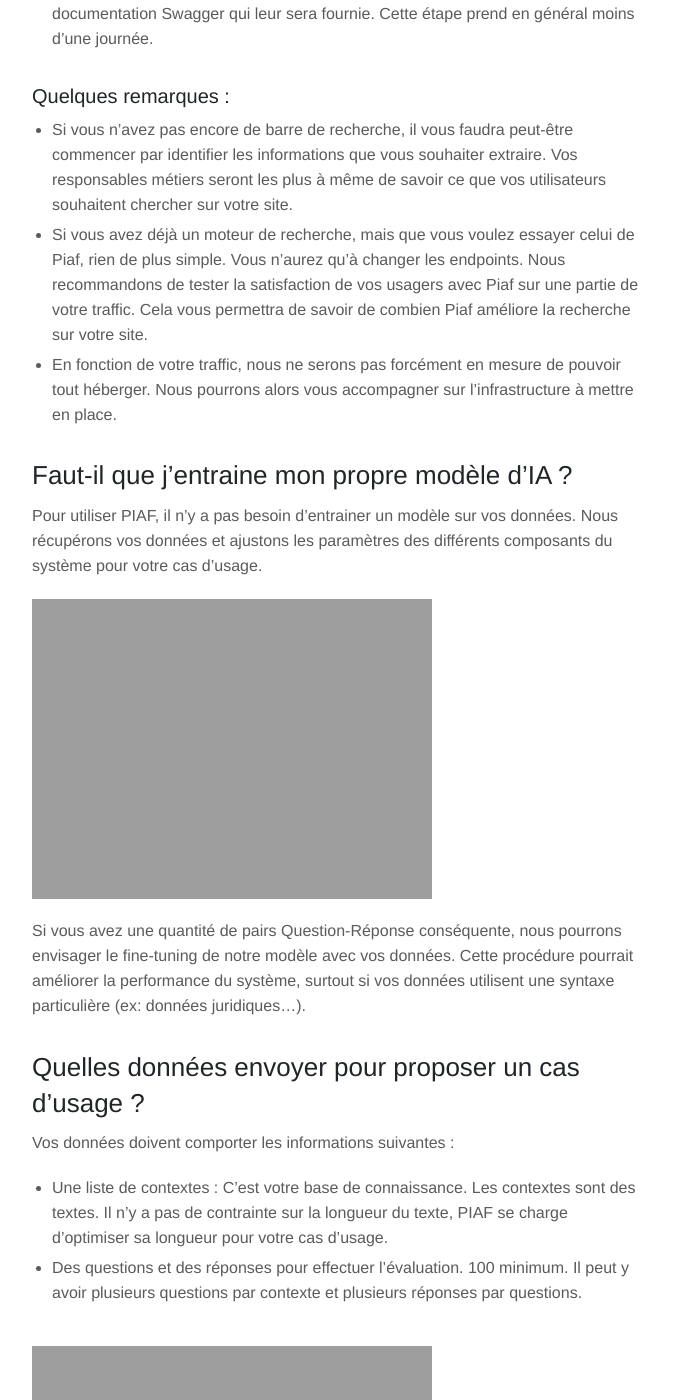
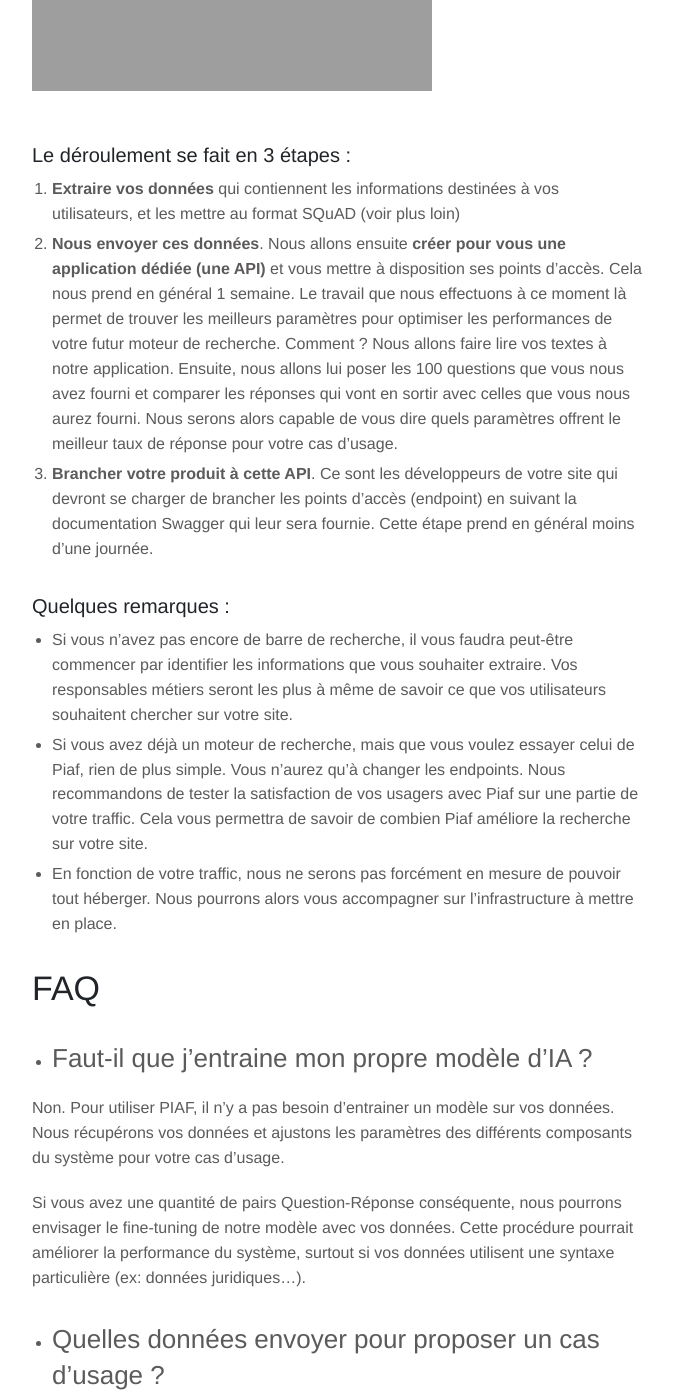
Before and after one commit to etalab-ia/piaf_agent, a Jekyll site: the page built from installation.md, in a window 1280 px wide and 1400 px high, scrolled down 663 px. Shown: the whole window, without its empty margins (143-816 px from the left). Built offline with Jekyll 4.4.1, drawn with Linux system fonts in a browser that asks for light colours; some of the changed text lies outside the part shown.

Commit message:
Update of search application

````diff
--- a/contact.md
+++ b/contact.md
@@ -4,4 +4,32 @@
 bodyClass: page-contact
 ---
 
-Notre équipe sera enchantée de répondre à vos questions !
+Ecrivez-nous, nous serons enchantés de répondre à vos questions !
+
+<br/>
+# L'équipe
+L'équipe de Piaf fait partie d'Etalab. Si vous souhaitez en apprendre plus sur Etalab, vous pouvez vous renseigner sur notre [blog](https://www.etalab.gouv.fr/equipe).
+
+Les principaux artisans du projet Piaf sont listés ici :
+
+<div class="container pt-1 pb-6">
+    <div class="row pt-0 pb-6">
+        {% assign teams = site.team | where: "promoted", empty | sort: "weight" %}
+        {% for team in teams %}
+        <div class="col-12 col-md-4 mb-3">
+            <div class="team team-summary">
+                {% if team.image %}
+                <div class="team-image">
+                    <img alt="{{ team.title }}" class="img-fluid m-0" src="{{ team.image | relative_url }}" />
+                </div>
+                {% endif %}
+                <div class="team-meta">
+                    <h2 class="team-name"><a href="{{ team.linkedinurl | relative_url }}">{{ team.title }}</a></h2>
+                    <p class="team-description">{{ team.jobtitle }}</p>
+                    <a class="team-content" href="mailto:{{team.email}}">email</a>
+                </div>
+            </div>
+        </div>
+        {% endfor %}
+    </div>
+</div>
--- /dev/null
+++ b/demo.md
@@ -0,0 +1,37 @@
+---
+title: Demo
+layout: page
+permalink: /demo/
+intro_image_absolute: true
+intro_image_hide_on_mobile: false
+---
+
+Vous vous demandez certainement à quoi peut ressembler Piaf en pratique ? Nous vous proposons trois cas d'usage.
+
+Le travail effectué pour chacun de ces cas d'usage est le suivant : nous avons récupéré toute la donnée textuelle, nous l'avons mise en forme puis injectée dans notre moteur de recherche Piaf. Nous avons ensuite créé une API pour chacun, et créé l'application frontend qui se branche sur l'API afin que vous puissiez intéragir avec l'API.
+
+Note: nous hébergeons ces démonstrateurs sur nos serveurs, ils ne sont en aucun cas définis pour une mise en production en l'état. Nous contacter pour plus d'informaiton.
+
+- ## Service-public
+
+Voici le lien : [Piaf x Service-public.fr](http://search.piaf.etalab.studio/dila)
+
+- ## La Commission Nationale de l'Informatique et des Libertés
+
+Voici le lien : [Piaf x CNIL](http://search.piaf.etalab.studio/cnil)
+
+- ## le Code des relation entre le public et les adminstrations
+
+Voici le lien : [Piaf x CRPA](http://search.piaf.etalab.studio/crpa)
+
+
+<br/>
+#### Documentation technique
+Pour plus d'information quand à la documentation technique, vous pouvez lire [ceci](https://etalab-ia.github.io/knowledge-base/piaf/index.html).
+
+#### Performances
+Pour toutes questions relatives aux performances de notre moteur de recherche, vous pouvez lire [ceci](https://etalab-ia.github.io/knowledge-base/piaf/howtos/performances.html).
+
+Nous avons comparé les performances de Piaf à celles de Google et du moteur de recherche interne de service-public.fr quand aux questions en langage naturel. Nous avons pour cela posé des questions et regardé si la bonne page de service-public faisait parti des trois premiers liens. Le résultat est sans appel :
+- Le moteur de recherche de Service-public est incapable aujourd’hui de traiter les questions en langague naturel (10% de bons résultats)
+- Piaf (93%) est légèrement plus performant que Google (91%)
--- a/installation.md
+++ b/installation.md
@@ -6,15 +6,17 @@
 intro_image_hide_on_mobile: false
 ---
 
-# Intégrer Piaf dans mon site
+# Etapes pour intégrer Piaf dans mon site
 
 Tout d'abord, si vous etes interessés, nous pouvons vous accompagner pour intégrer Piaf sur votre plateforme (barre de recherche, chatbot...).
 Cependant, si vous êtes à l'aise, vous pouvez l'installer sans notre accompagnement puisque tous nos codes sont open-sources et faciles à comprendre.
 
+![schema](https://etalab-ia.github.io/knowledge-base/_images/work_with_piaf_onboarding.png)
 
 ### Le déroulement se fait en 3 étapes :
 1. **Extraire vos données** qui contiennent les informations destinées à vos utilisateurs, et les mettre au format SQuAD (voir plus loin)
-1. **Nous envoyer ces données**. Nous allons ensuite **créer pour vous une application dédiée (une API)** et vous mettre à disposition ses points d'accès. Cela nous prend en général 1 semaine.
+1. **Nous envoyer ces données**. Nous allons ensuite **créer pour vous une application dédiée (une API)** et vous mettre à disposition ses points d'accès. Cela nous prend en général 1 semaine. Le travail que nous effectuons à ce moment là permet de trouver les meilleurs paramètres pour optimiser les performances de votre futur moteur de recherche. Comment ? Nous allons faire lire vos textes à notre application. Ensuite, nous allons lui poser les 100 questions que vous nous avez fourni et comparer les réponses qui vont en sortir avec celles que vous nous aurez fourni.
+Nous serons alors capable de vous dire quels paramètres offrent le meilleur taux de réponse pour votre cas d'usage.
 1. **Brancher votre produit à cette API**. Ce sont les développeurs de votre site qui devront se charger de brancher les points d'accès (endpoint) en suivant la documentation Swagger qui leur sera fournie. Cette étape prend en général moins d'une journée.
 
 ### Quelques remarques :
@@ -23,20 +25,22 @@
 - En fonction de votre traffic, nous ne serons pas forcément en mesure de pouvoir tout héberger. Nous pourrons alors vous accompagner sur l'infrastructure à mettre en place.
 
 
-## Faut-il que j'entraine mon propre modèle d'IA ?
-Pour utiliser PIAF, il n'y a pas besoin d'entrainer un modèle sur vos données. Nous récupérons vos données et ajustons les paramètres des différents composants du système pour votre cas d'usage.
-![architecture](https://etalab-ia.github.io/knowledge-base/_images/archi_piaf.png)
+# FAQ
+
+- ## Faut-il que j'entraine mon propre modèle d'IA ?
+
+Non. Pour utiliser PIAF, il n'y a pas besoin d'entrainer un modèle sur vos données. Nous récupérons vos données et ajustons les paramètres des différents composants du système pour votre cas d'usage.
+
 Si vous avez une quantité de pairs Question-Réponse conséquente, nous pourrons envisager le fine-tuning de notre modèle avec vos données.
 Cette procédure pourrait améliorer la performance du système, surtout si vos données utilisent une syntaxe particulière (ex: données juridiques...).
 
-## Quelles données envoyer pour proposer un cas d'usage ?
+- ## Quelles données envoyer pour proposer un cas d'usage ?
 Vos données doivent comporter les informations suivantes :
-- Une liste de contextes : C'est votre base de connaissance. Les contextes sont des textes. Il n'y a pas de contrainte sur la longueur du texte, PIAF se charge d'optimiser sa longueur pour votre cas d'usage.
-- Des questions et des réponses pour effectuer l'évaluation. 100 minimum. Il peut y avoir plusieurs questions par contexte et plusieurs réponses par questions.
+  - Une liste de contextes : C'est votre base de connaissance. Les contextes sont des textes. Il n'y a pas de contrainte sur la longueur du texte, PIAF se charge d'optimiser sa longueur pour votre cas d'usage.
+  - Des questions et des réponses pour effectuer l'évaluation. 100 minimum. Il peut y avoir plusieurs questions par contexte et plusieurs réponses par questions.
 
-![schema](https://etalab-ia.github.io/knowledge-base/_images/work_with_piaf_onboarding.png)
 
-## Quel format pour les données ?
+- ## Quel format pour les données ?
  Idéalement vos données sont envoyées sous la forme d'un json structuré de la manière suivante (en suivant le format SQuAD v2.0) :
  ```json
  {
````
Also changed, not shown: other parts of installation.md (+0 -5 lines), _data/features.json (deleted, +0 -17 lines), _data/menus.yml (+5 -5 lines), _layouts/home.html (+0 -46 lines), _team/GL.md (added, +11 -0 lines), _team/GS.md (added, +11 -0 lines), _team/PS.md (added, +11 -0 lines), _team/RR.md (added, +11 -0 lines), _team/bill-mcdonald.md (deleted, +0 -14 lines), _team/mike-vance.md (deleted, +0 -12 lines), _team/peter-van-eijk.md (deleted, +0 -15 lines), _team/robert-johnson.md (deleted, +0 -12 lines), _team/sage-kirk.md (deleted, +0 -13 lines), _team/susan-shelton.md (deleted, +0 -11 lines), 3 more files.
